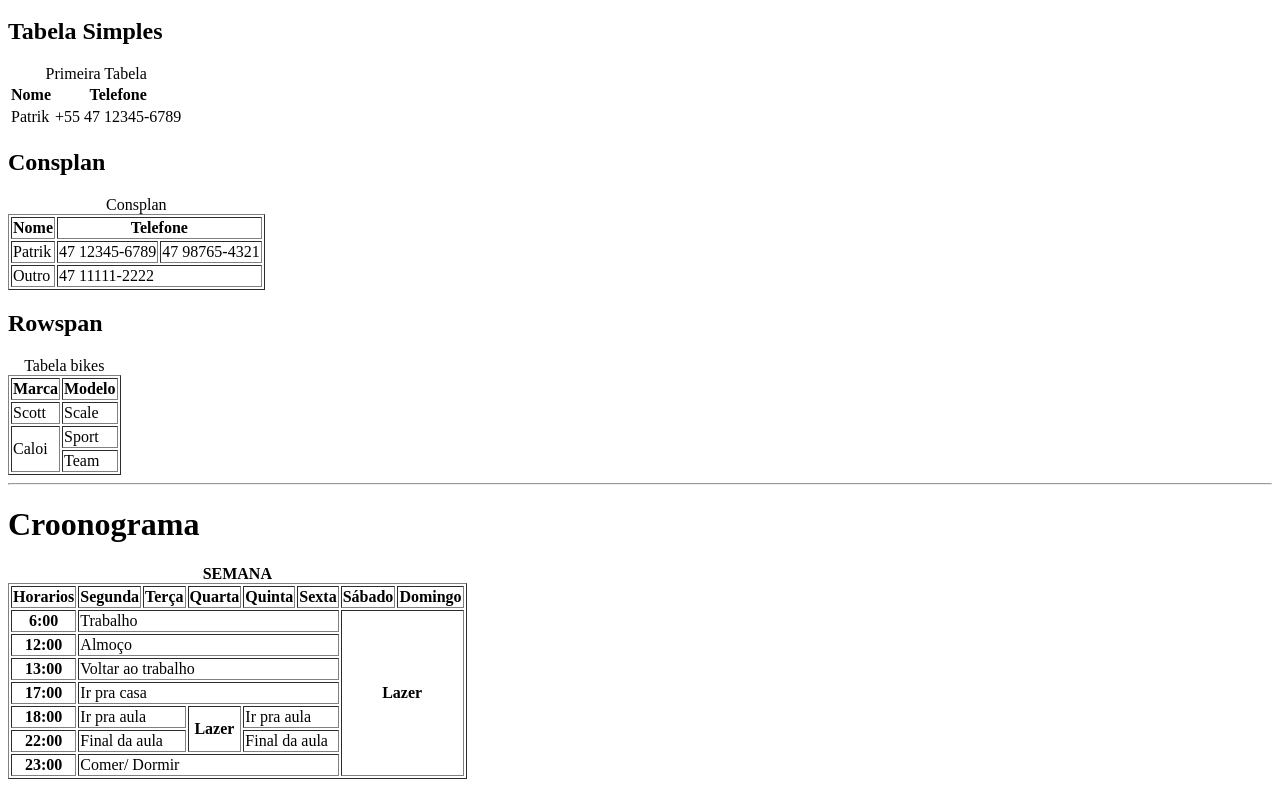
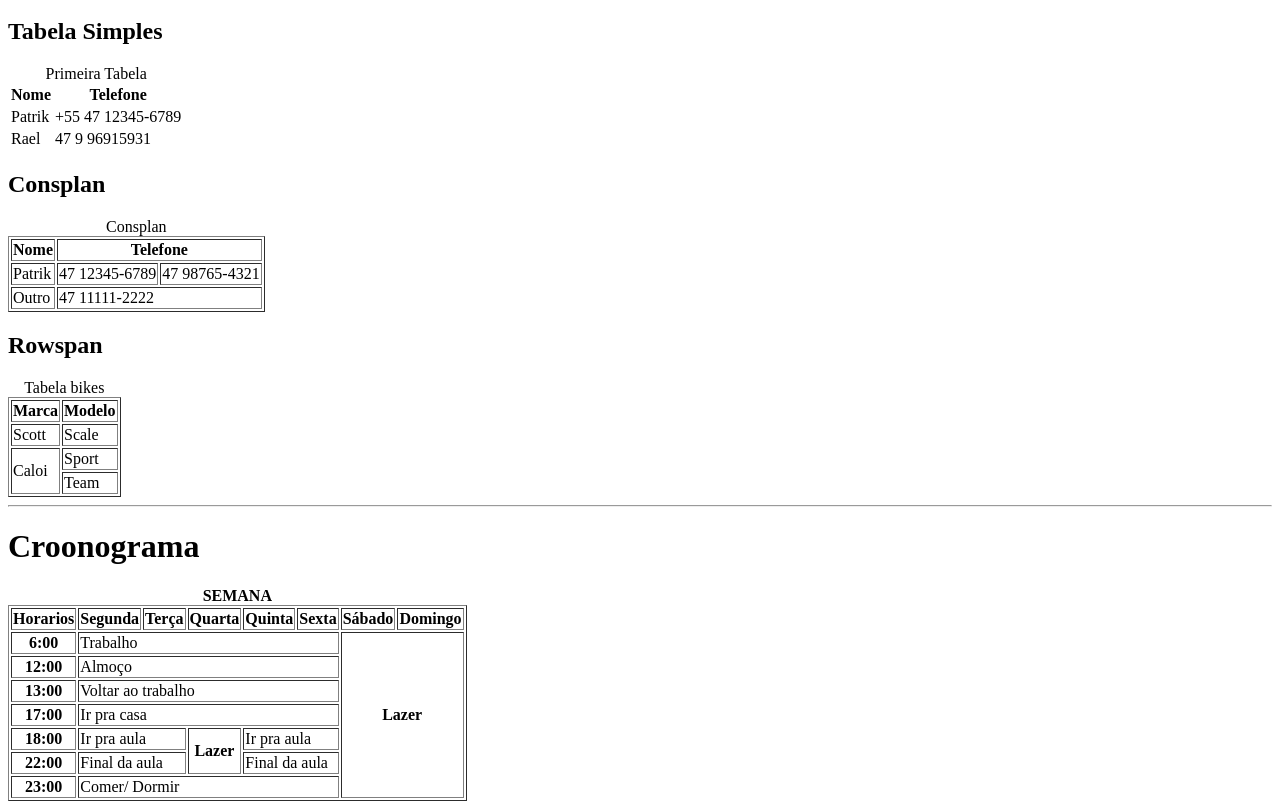
Before and after one commit to RaelRonsani/Aula-de-Desenvolvimento, a plain HTML site: page index.html in a window 1280 px wide. Shown: the part 1580-2389 px from the top of the page. Before the commit the page ends 2367 px from the top, so only its background shows below. Drawn offline with Linux system fonts and the light colour scheme; files whose address does not match are found by name.

Commit message:
Update index.html
novo contato na tabela

```diff
--- a/index.html
+++ b/index.html
@@ -45,6 +45,11 @@
       <tr>
         <td>Patrik</td>
         <td>+55 47 12345-6789</td>
+      </tr>
+      <tr>
+        <td>Rael</td>
+        <td>47 9 96915931</td>
+
       </tr>
     </table>
   <h2>Consplan</h2>
```
